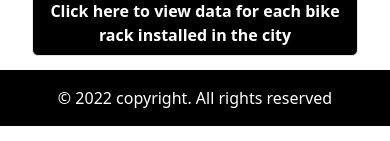
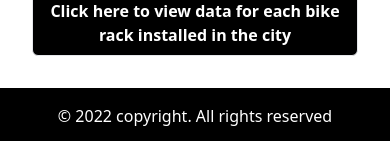
Before and after one commit to NCavaliere1991/nyc-dot, a Next.js app: page / in a window 390 px wide. Shown: the part 894-1035 px from the top of the page. Built offline with nearby package versions, Linux system fonts and the light colour scheme.

Commit message:
fix margins

```diff
--- a/components/Footer.tsx
+++ b/components/Footer.tsx
@@ -1,6 +1,6 @@
 const Footer = () => {
   return (
-    <footer className="bg-black p-4 text-center text-white mt-10 lg:mt-0">
+    <footer className="bg-black p-4 text-center text-white lg:mt-0">
       &copy; {new Date().getFullYear()} copyright. All rights reserved
     </footer>
   )
--- a/pages/index.tsx
+++ b/pages/index.tsx
@@ -14,7 +14,7 @@ export default function Home() {
 
       <Header />
       <div className="bg-gray-500 lg:px-56">
-        <main className="flex flex-col h-screen p-8 mb-10 lg:mb-0 items-center bg-white">
+        <main className="flex flex-col p-8 lg:mb-0 items-center bg-white">
           <h1 className="text-3xl font-bold text-blue-800">
             Welcome to the New York City Department of Transportation
           </h1>
```
